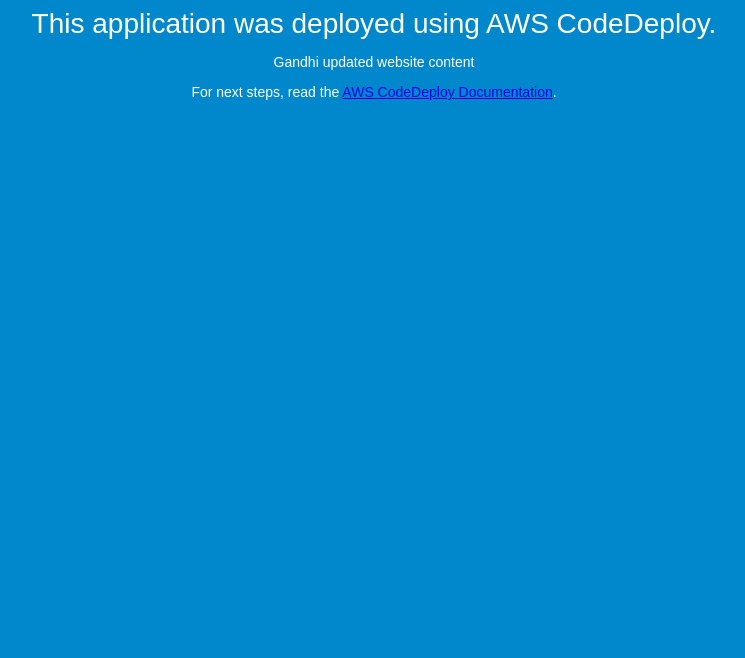
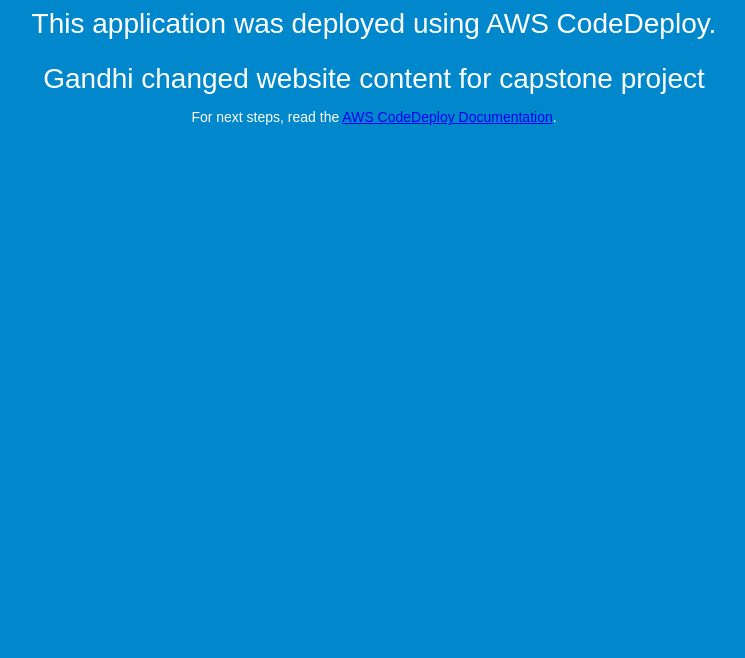
Before and after one commit to gandhiaryah/aws-codepipeline-demo, a plain HTML site: page index.html in a window 1280 px wide. Shown: the part 142-800 px from the top of the page, without its empty margins (266-1011 px from the left). Drawn offline with Linux system fonts and the light colour scheme.

Commit message:
Update index.html

```diff
--- a/index.html
+++ b/index.html
@@ -28,7 +28,7 @@
   <div align="center">
     <h1>Congratulations</h1>
     <h2>This application was deployed using AWS CodeDeploy.</h2>
-    <p>Gandhi updated website content</p>
+    <h2>Gandhi changed website content for capstone project</h2>
     <p>For next steps, read the <a href="http://aws.amazon.com/documentation/codedeploy">AWS CodeDeploy Documentation</a>.</p>
   </div>
 </body>
```
